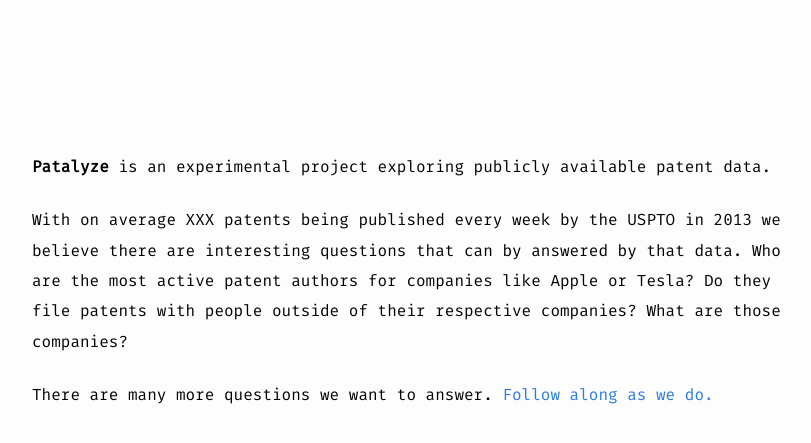
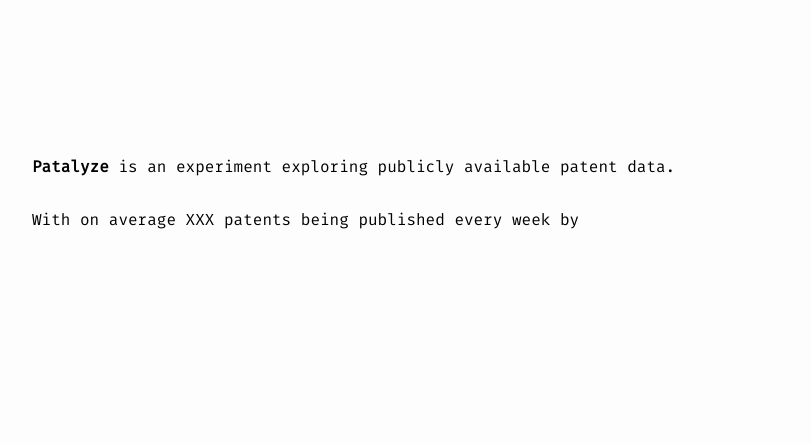
Before and after one commit to martinklepsch/patalyze-web, a Jekyll site: the page built from index.html, in a window 1280 px wide. Shown: the top 443 px of the page, without its empty margins (228-1039 px from the left). Built offline with Jekyll 4.4.1, drawn with Linux system fonts in a browser that asks for light colours; part of the change alters nothing that is shown.

```diff
--- a/_layouts/default.html
+++ b/_layouts/default.html
@@ -15,6 +15,65 @@
 
     </body>
     <script>
+    function forEachNode(nodeList, func)
+    {
+        var i, n = nodeList.length;
+        for (i=0; i<n; i++)
+        {
+            func(nodeList[i], i, nodeList);
+        }
+    }
+
+    window.addEventListener('load', mInit, false);
+
+    function typeWriter(el)
+    {
+        var myDelay = el.getAttribute('keyDelay');
+
+        if (el.getAttribute('curIndex') == undefined)
+            el.setAttribute('curIndex', 0);
+
+        var curIndex = el.getAttribute('curIndex');
+        var curStr = el.getAttribute('typewriterdata');
+        el.innerHTML += curStr.charAt(curIndex);
+        curIndex++;
+        el.setAttribute('curIndex', curIndex);
+
+        if (curIndex < curStr.length)
+            setTimeout(callback, myDelay );
+        else
+        {
+            if (el.getAttribute('nextline') != undefined)
+            {
+                var nextTgt = el.getAttribute('nextline');
+                typeWriter( document.getElementById(nextTgt) );
+            }
+        }
+
+        function callback(){ typeWriter(el); }
+    }
+
+    function mInit()
+    {
+        window.setTimeout(function() {
+          typeWriter( document.getElementById('about') );
+        }, 2000);
+        window.setTimeout(function() {
+          typeWriter( document.getElementById('more') );
+        }, 22000);
+        window.setTimeout(function() {
+          typeWriter( document.getElementById('follow-along') );
+        }, 27300);
+    //  var i, n, elementList;
+    //  elementList = document.getElementsByClassName('autoType');
+    //  forEachNode(elementList, typeWriter);
+    //  n = elementList.length;
+    //  for (i=0; i<n; i++)
+    //      typeWriter( elementList[i] );
+    }
+
+    </script>
+    <script>
   (function(i,s,o,g,r,a,m){i['GoogleAnalyticsObject']=r;i[r]=i[r]||function(){
   (i[r].q=i[r].q||[]).push(arguments)},i[r].l=1*new Date();a=s.createElement(o),
   m=s.getElementsByTagName(o)[0];a.async=1;a.src=g;m.parentNode.insertBefore(a,m)
--- a/index.html
+++ b/index.html
@@ -4,9 +4,17 @@ layout: default
 
 <div class="home">
 
-  <p><strong>Patalyze</strong> is an experimental project exploring publicly available patent data.</p>
-  <p>With on average XXX patents being published every week by the USPTO in 2013 we believe there are interesting questions that can by answered by that data. Who are the most active patent authors for companies like Apple or Tesla? Do they file patents with people outside of their respective companies? What are those companies? </p>
-  <p>There are many more questions we want to answer. <a href="http://google.com">Follow along as we do.</a></p>
+  <p><strong>Patalyze</strong> is an experiment exploring publicly available patent data.</p>
+  <p id="about" keydelay="44" typewriterdata="With on average XXX
+  patents being published every week by the USPTO in 2013 we believe
+  there are interesting questions that can by answered by that
+  data. Who are the most active patent authors for companies like
+  Apple or Tesla? Do they file patents with people outside of their
+  respective companies?  What are those companies?"></p>
+  <p><span id="more" keydelay="90" typewriterdata="There are many more
+  questions we want to answer."></span>
+    <a id="follow-along" keydelay="90" href="http://google.com"
+    typewriterdata="Follow along as we do."></a></p>
 
   <!-- <h1>Posts</h1> -->
 
```
